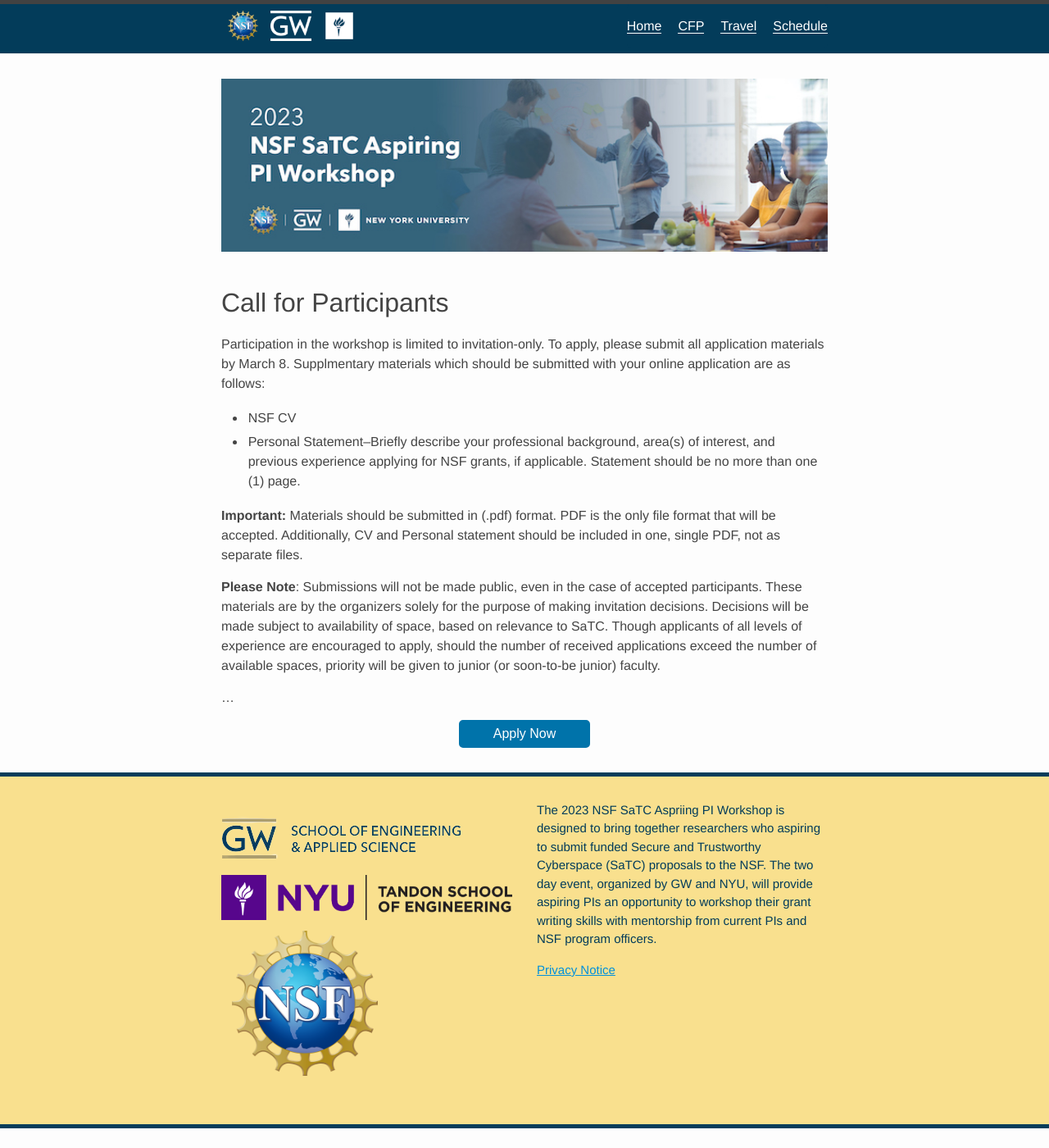
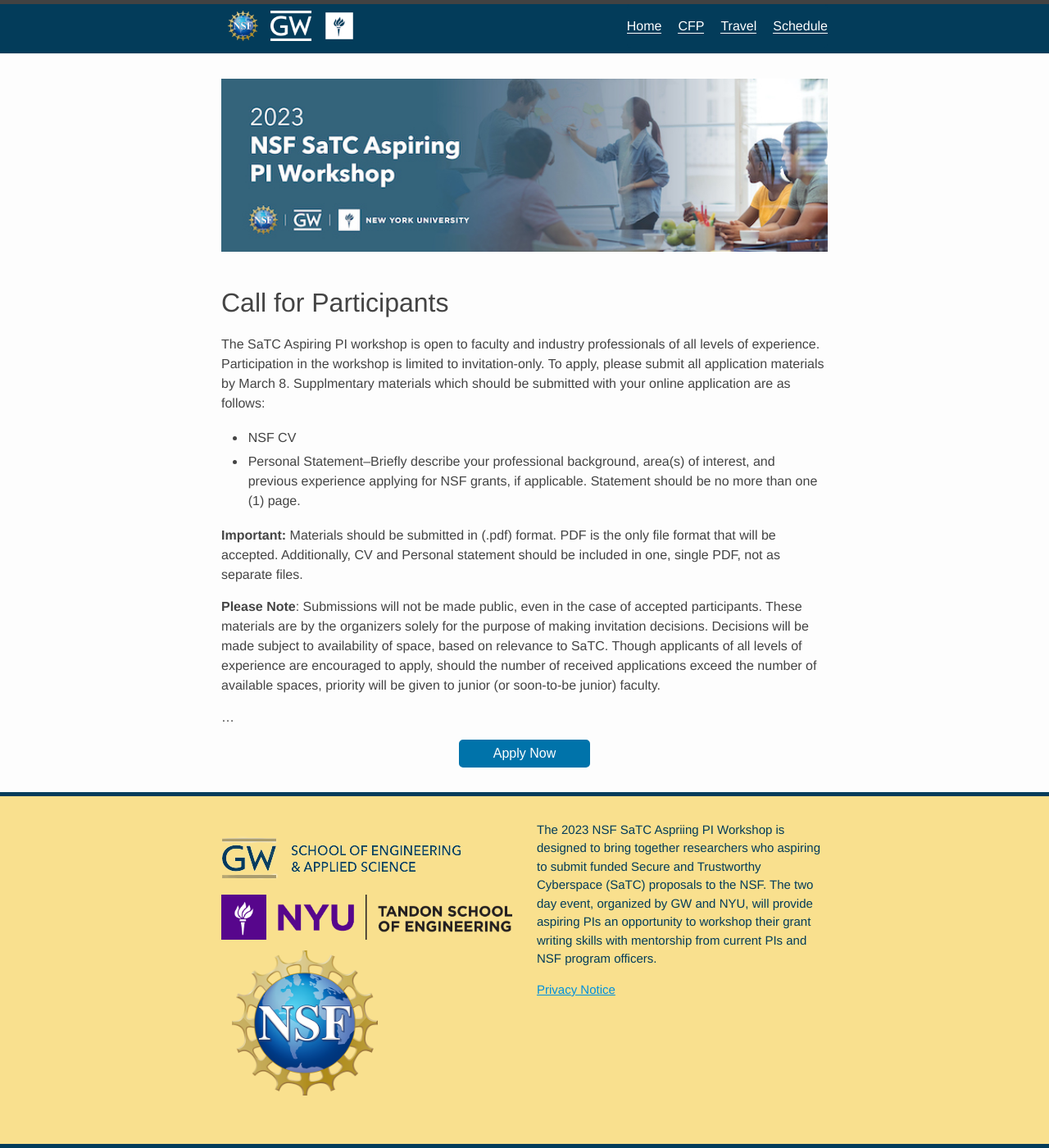
Before and after one commit to satc-aspiring-pi-workshop-2023/satc-aspiring-pi-workshop-2023.github.io, a Jekyll site: the page built from cfp.md, in a window 1280 px wide. Shown: the whole page at 82% size. Built offline with Jekyll 4.4.1, drawn with Linux system fonts in a browser that asks for light colours; some web fonts are replaced; before the commit the page ends 1376 px from its top, so only the background shows below that.

Commit message:
Update cfp.md

```diff
--- a/cfp.md
+++ b/cfp.md
@@ -6,11 +6,13 @@ title: CFP
 # Call for Participants
 
 
-Participation in the workshop is limited to invitation-only. To apply, please submit all application materials by March 8. Supplmentary materials which should be submitted with your online application are as follows:
+The SaTC Aspiring PI workshop is open to faculty and industry professionals of all levels of experience. Participation in the workshop is limited to invitation-only. To apply, please submit all application materials by March 8. Supplmentary materials which should be submitted with your online application are as follows:
 * NSF CV
 * Personal Statement--Briefly describe your professional background, area(s) of interest, and previous experience applying for NSF grants, if applicable. Statement should be no more than one (1) page.
 
 **Important:** Materials should be submitted in (.pdf) format. PDF is the only file format that will be accepted. Additionally, CV and Personal statement should be included in one, single PDF, not as separate files.
+
+
 
 
 **Please Note**: Submissions will not be made public, even in the case of accepted participants. These materials are by the organizers  solely for the purpose of making invitation decisions. Decisions will be made subject to availability of space, based on relevance to SaTC. Though applicants of all levels of experience are encouraged to apply, should the number of received applications exceed the number of available spaces, priority will be given to junior (or soon-to-be junior) faculty.
```
